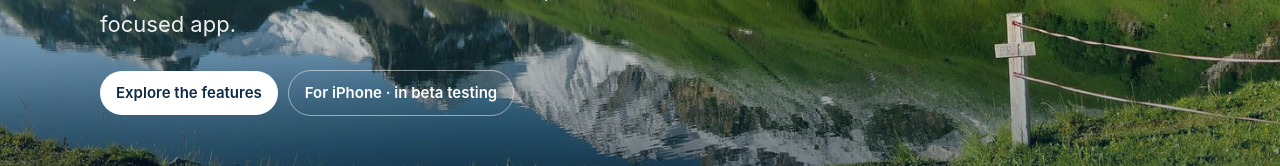
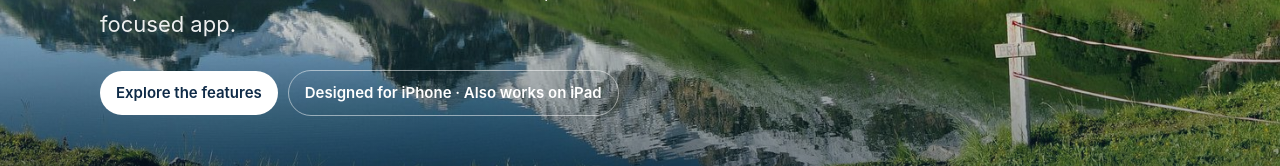
Before and after one commit to bulentimat-ai/gentian-site, a plain HTML site: page index.html in a window 1280 px wide. Shown: the part 575-741 px from the top of the page. Drawn offline with Linux system fonts and the light colour scheme.

Commit message:
Update Gentian website contact emails and iPad compatibility copy

```diff
--- a/index.html
+++ b/index.html
@@ -43,7 +43,7 @@
     <p class="lead">An editorial Top 100 of Alpine lakes, peaks, villages and scenic railways, with car-free trip planning on the Swiss timetable, topographic maps and mountain conditions in one calm, focused app.</p>
     <div class="badge-row">
       <a class="pill light" href="features/">Explore the features</a>
-      <span class="pill ghost">For iPhone · in beta testing</span>
+      <span class="pill ghost">Designed for iPhone · Also works on iPad</span>
     </div>
   </div>
   <p class="photo-credit">Photo: Melchsee-Frutt · <a href="data-sources/#photos">public domain</a></p>
```
